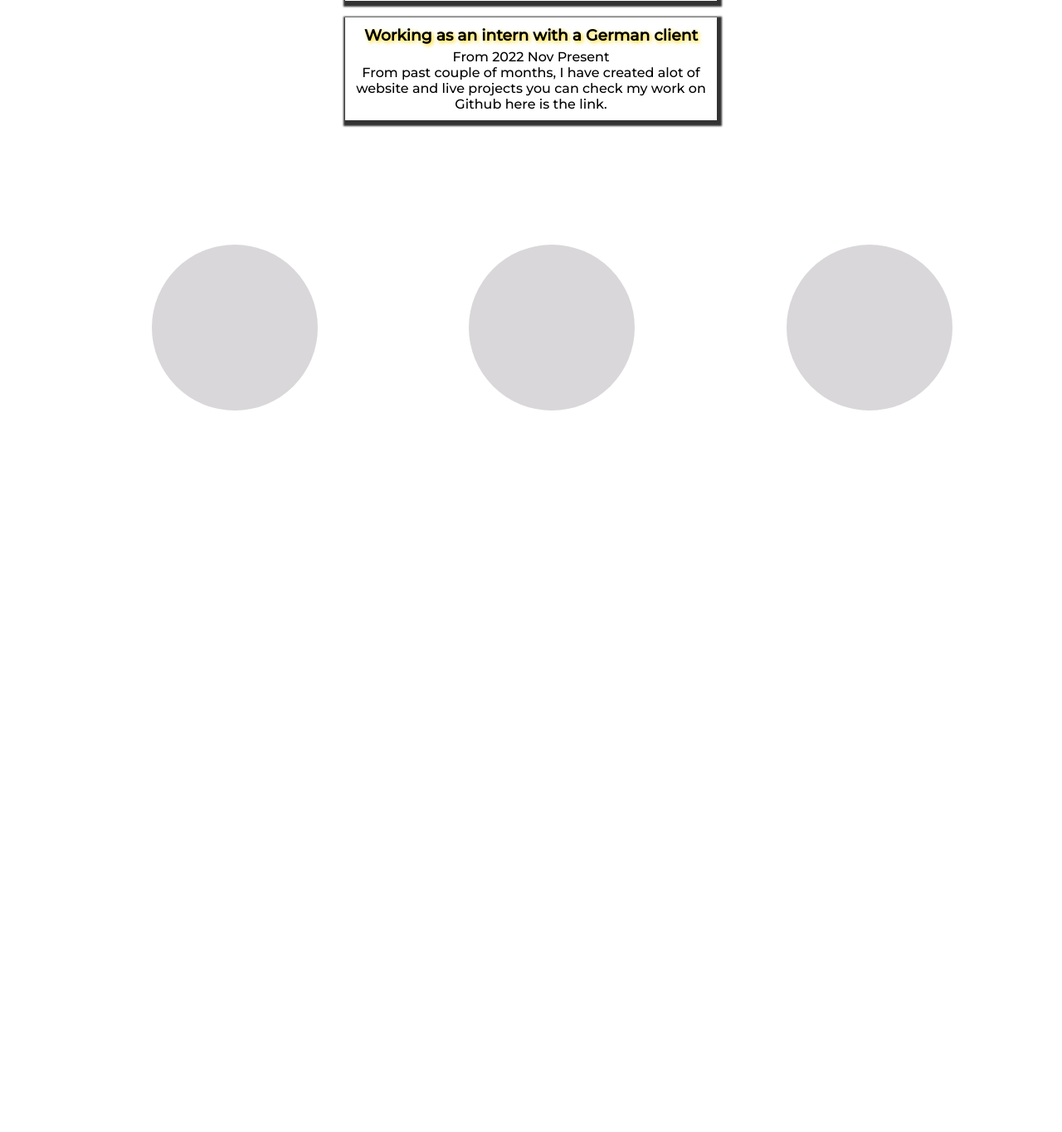
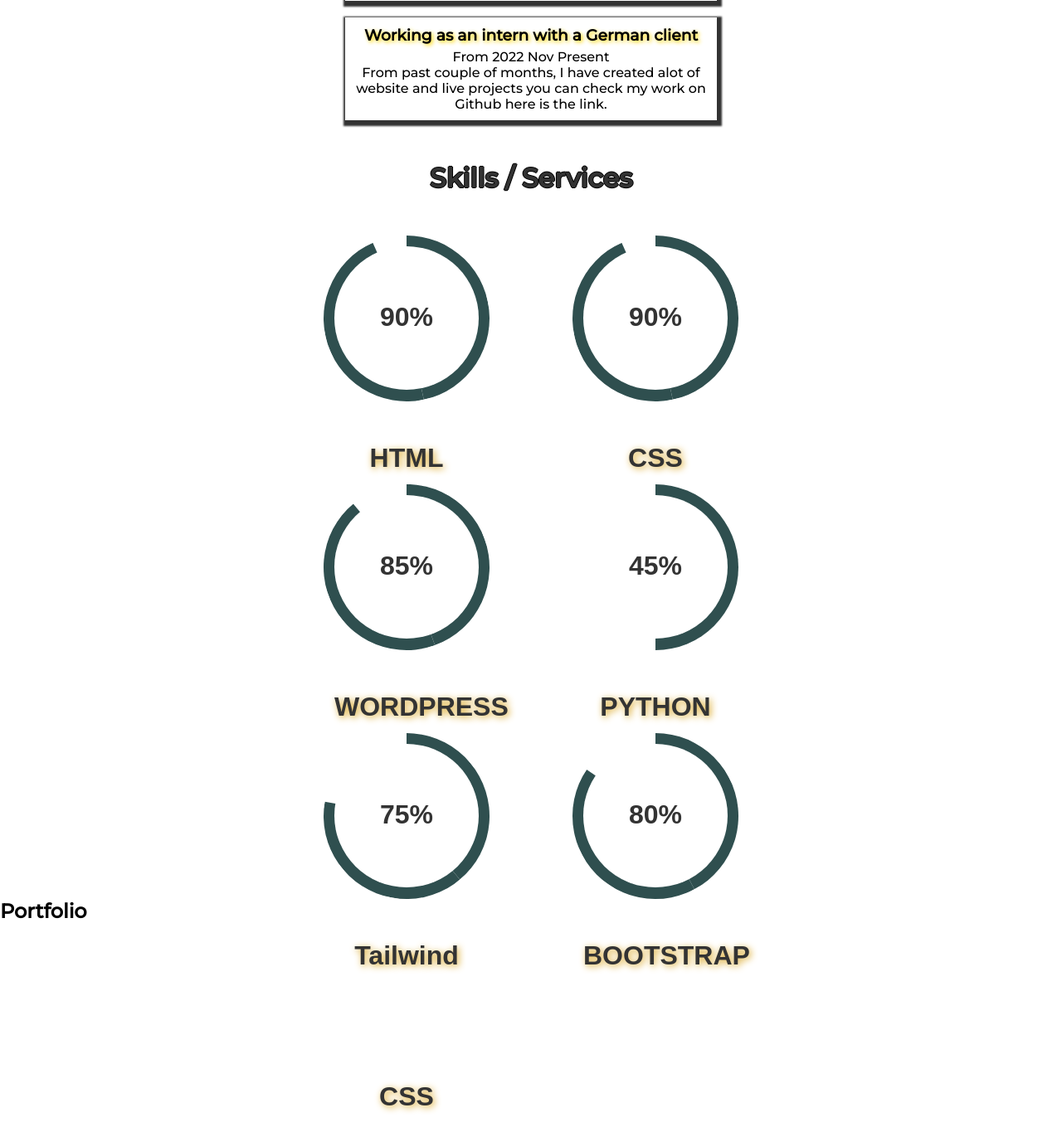
Before and after one commit to mghazidev/html-css-websites, a PHP site: page / in a window 1280 px wide. Shown: the part 1279-2644 px from the top of the page at 83% size. Before the commit the page ends 1774 px from the top, so only its background shows below. Run offline with PHP 8.4, Linux system fonts and the light colour scheme; some libraries are stand-ins or nearby versions.

Commit message:
perosnal-website

```diff
--- a/personal-website/css/styles.css
+++ b/personal-website/css/styles.css
@@ -317,21 +317,30 @@
     margin-top: 5px;
   }
 
+  #skills h2 {
+    text-align: center;
+    margin-top: 50px;
+    margin-bottom: 50px;
+    font-size: 32px;
+    color: #333;
+    animation: flip; /* referring directly to the animation's @keyframe declaration */
+    animation-duration: 1s;
+    text-shadow: -1px 0 black, 0 1px black, 1px 0 black, 0 -1px black;
+  }
+
   .progress {
+    width: 50%;
+    margin: auto;
     display: flex;
-    justify-content: space-evenly;
     flex-wrap: wrap;
+    gap: 100px;
+    justify-content: center;
   }
 
   .circle-wrap {
-    display: grid;
-    grid-template-columns: repeat(1,170px);
-    margin-top: 100px;
-    margin-left: 50px;
-    flex-wrap: wrap;
     width: 200px;
     height: 200px;
-    background: #d9d7da;
+    background: #fff;
     border-radius: 50%;
   }
 
@@ -341,6 +350,152 @@
         justify-content: center;
     }
   }
+
+  .circle-wrap .circle .mask,
+  .circle-wrap .circle .fill-1,
+  .circle-wrap .circle .fill-2,
+  .circle-wrap .circle .fill-3,
+  .circle-wrap .circle .fill-4,
+  .circle-wrap .circle .fill-5,
+  .circle-wrap .circle .fill-6 {
+    width: 200px;
+    height: 200px;
+    position: absolute;
+    border-radius: 50%;
+  }
+  .circle-wrap .circle .mask {
+    clip: rect(0px, 200px, 200px, 100px);
+  }
+
+  .mask .fill-1 {
+    clip: rect(0px, 100px, 200px, 0px);
+    background-color: #2F4F4F;
+  }
+  .mask.full-1,
+  .circle .fill-1 {
+    animation: fill-1 ease-in-out 2s;
+    transform: rotate(168deg);
+  }
+  @keyframes fill-1 {
+    0% {
+      transform: rotate(0deg);
+    }
+    100% {
+      transform: rotate(168deg);
+    }
+  }
+
+  .mask .fill-2 {
+    clip: rect(0px, 100px, 200px, 0px);
+    background-color: #2F4F4F;
+  }
+  .mask.full-2,
+  .circle .fill-2 {
+    animation: fill-2 ease-in-out 2s;
+    transform: rotate(168deg);
+  }
+  @keyframes fill-2 {
+    0% {
+      transform: rotate(0deg);
+    }
+    100% {
+      transform: rotate(168deg);
+    }
+  }
+
+  .mask .fill-3 {
+    clip: rect(0px, 100px, 200px, 0px);
+    background-color: #2F4F4F;
+  }
+  .mask.full-3,
+  .circle .fill-3 {
+    animation: fill-3 ease-in-out 2s;
+    transform: rotate(160deg);
+  }
+  @keyframes fill-3 {
+    0% {
+      transform: rotate(0deg);
+    }
+    100% {
+      transform: rotate(160deg);
+    }
+  }
+
+  .mask .fill-4 {
+    clip: rect(0px, 100px, 200px, 0px);
+    background-color: #2F4F4F;
+  }
+  .mask.full-4,
+  .circle .fill-4 {
+    animation: fill-4 ease-in-out 2s;
+    transform: rotate(90deg);
+  }
+  @keyframes fill-4 {
+    0% {
+      transform: rotate(0deg);
+    }
+    100% {
+      transform: rotate(90deg);
+    }
+  }
+
+  .mask .fill-5 {
+    clip: rect(0px, 100px, 200px, 0px);
+    background-color: #2F4F4F;
+  }
+  .mask.full-5,
+  .circle .fill-5 {
+    animation: fill-5 ease-in-out 2s;
+    transform: rotate(140deg);
+  }
+  @keyframes fill-5 {
+    0% {
+      transform: rotate(0deg);
+    }
+    100% {
+      transform: rotate(140deg);
+    }
+  }
+
+  .mask .fill-6 {
+    clip: rect(0px, 100px, 200px, 0px);
+    background-color: #2F4F4F;
+  }
+  .mask.full-6,
+  .circle .fill-6 {
+    animation: fill-6 ease-in-out 2s;
+    transform: rotate(152deg);
+  }
+  @keyframes fill-6 {
+    0% {
+      transform: rotate(0deg);
+    }
+    100% {
+      transform: rotate(152deg);
+    }
+  }
+
+  .circle-wrap .inside {
+    width: 174px;
+    height: 173px;
+    border-radius: 50%;
+    background: #fff;
+    line-height: 170px;
+    text-align: center;
+    margin-top: 13px;
+    margin-left: 13px;
+    color: #333;
+    position: absolute;
+    z-index: 100;
+    font-weight: 700;
+    font-size: 2em;
+    font-family: sans-serif;
+  }
+
+  .inside p {
+    text-shadow: 2px 2px 8px goldenrod;
+  }
+
 
 
 
--- a/personal-website/index.html
+++ b/personal-website/index.html
@@ -108,11 +108,21 @@
     </section>
 
     <section id="skills">
+        <h2>Skills / Services</h2>
         <div class="progress">
             <!--!st progress-->
             <div class="circle-wrap">
                 <div class="circle">
-
+                    <div class="mask fill-1">
+                        <div class="fill-1">
+                        </div>
+                    </div>
+                    <div class="mask half">
+                        <div class="fill-1"></div>
+                    </div>
+                    <div class="inside">90%
+                        <p>HTML</p>
+                    </div>
                 </div>
             </div>
 
@@ -120,7 +130,16 @@
             <!--2st progress-->
             <div class="circle-wrap">
                 <div class="circle">
-
+                    <div class="mask fill-2">
+                        <div class="fill-2">
+                        </div>
+                    </div>
+                    <div class="mask half">
+                        <div class="fill-2"></div>
+                    </div>
+                    <div class="inside">90%
+                        <p>CSS</p>
+                    </div>
                 </div>
             </div>
 
@@ -128,18 +147,75 @@
             <!--3st progress-->
             <div class="circle-wrap">
                 <div class="circle">
+                    <div class="mask fill-3">
+                        <div class="fill-3">
+                        </div>
+                    </div>
+                    <div class="mask half">
+                        <div class="fill-3"></div>
+                    </div>
+                    <div class="inside">85%
+                        <p>WORDPRESS</p>
+                    </div>
+                </div>
+            </div>
 
+            <!--4st progress-->
+            <div class="circle-wrap">
+                <div class="circle">
+                    <div class="mask fill-4">
+                        <div class="fill-4">
+                        </div>
+                    </div>
+                    <div class="mask half">
+                        <div class="fill-4"></div>
+                    </div>
+                    <div class="inside">45%
+                        <p>PYTHON</p>
+                    </div>
+                </div>
+            </div>
+
+            <!--5st progress-->
+            <div class="circle-wrap">
+                <div class="circle">
+                    <div class="mask fill-5">
+                        <div class="fill-5">
+                        </div>
+                    </div>
+                    <div class="mask half">
+                        <div class="fill-5"></div>
+                    </div>
+                    <div class="inside">75%
+                        <p>Tailwind CSS</p>
+                    </div>
+                </div>
+            </div>
+
+            <!--6st progress-->
+            <div class="circle-wrap">
+                <div class="circle">
+                    <div class="mask fill-6">
+                        <div class="fill-6">
+                        </div>
+                    </div>
+                    <div class="mask half">
+                        <div class="fill-6"></div>
+                    </div>
+                    <div class="inside">80%
+                        <p>BOOTSTRAP</p>
+                    </div>
                 </div>
             </div>
         </div>
 
     </section>
 
-<!--
+
     <section id="portfolio">
         <h2>Portfolio</h2>
     </section>
-
+<!--
     <section id="newsletter">
         <h2>Newsletter</h2>
     </section>
```
